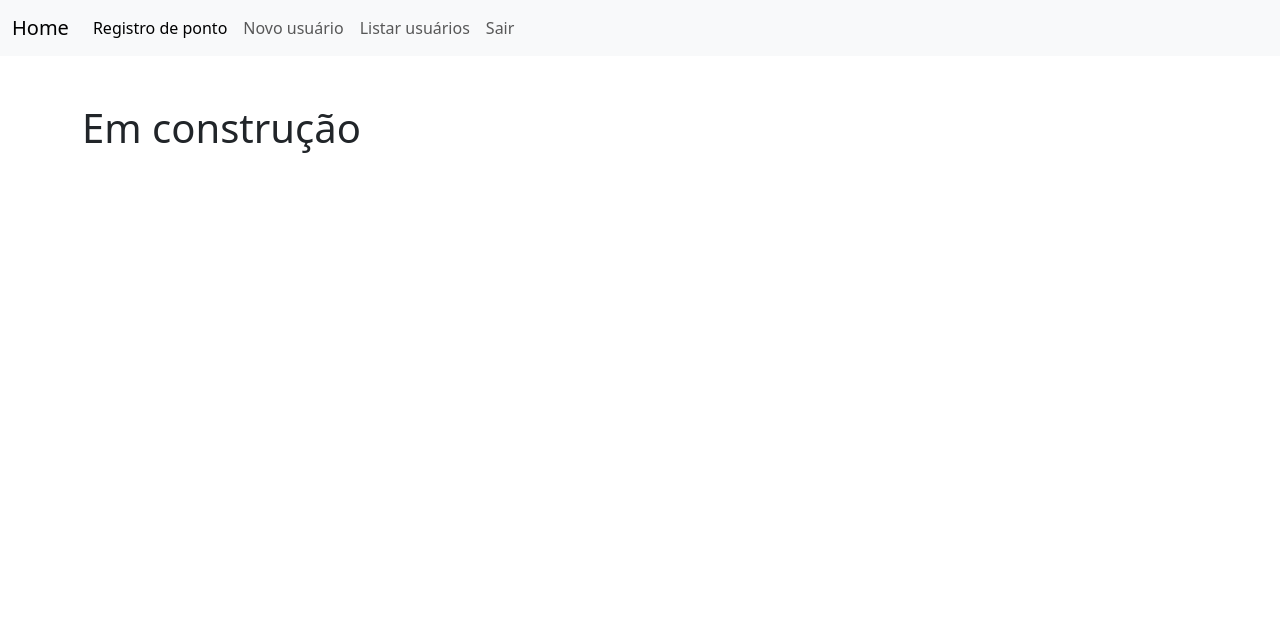
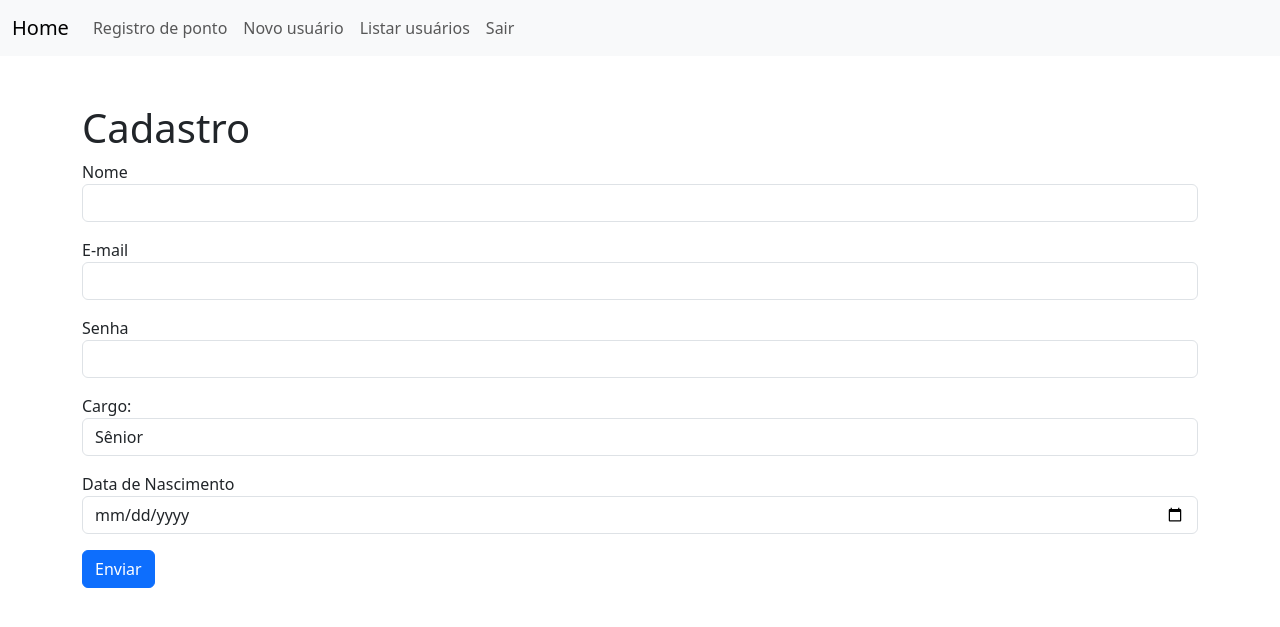
Before and after one commit to Fujikakombi/projetoControledeponto, a PHP site: page /?page=registro in a window 1280 px wide. Shown: the top 627 px of the page. Run offline with PHP 8.4, Linux system fonts and the light colour scheme; a user stored in the database is signed in; data comes from the database, SQL or seed files in the repository.

Commit message:
Segundo commit

```diff
--- a/index.php
+++ b/index.php
@@ -30,7 +30,7 @@ if (!empty($_SESSION["id"])) {
             <div class="collapse navbar-collapse" id="navbarNav">
                 <ul class="navbar-nav">
                     <li class="nav-item">
-                        <a class="nav-link active" aria-current="page" href="home.php">Registro de ponto</a>
+                        <a class="nav-link" href="?page=registro">Registro de ponto</a>
                     </li>
                     <li class="nav-item">
                         <a class="nav-link" href="?page=novo">Novo usuário</a>
@@ -52,6 +52,9 @@ if (!empty($_SESSION["id"])) {
                 <?php
 
                 switch (@$_REQUEST["page"]) {
+                    case "registro":
+                        include("registroponto.php");
+                        break;
                     case "novo":
                         include("cadastro.php");
                         break;
@@ -67,8 +70,7 @@ if (!empty($_SESSION["id"])) {
                     case "sair":
                         include("logout.php");
                         break;
-                    default:
-                        print "<h1>Em construção</h1>";
+
                 }
                 ?>
 
--- /dev/null
+++ b/registroponto.php
@@ -0,0 +1,38 @@
+<h1>Cadastro</h1>
+
+<form form action="?page=salvar" method="POST">
+    <input type="hidden" name="acao" value="cadastrar">
+    <div class="mb-3">
+        <label>Nome</label>
+        <input type="text" name="nome" class="form-control">
+    </div>
+
+    <div class="mb-3">
+        <label>E-mail</label>
+        <input type="email" name="email" class="form-control">
+    </div>
+
+    <div class="mb-3">
+        <label>Senha</label>
+        <input type="password" name="senha" class="form-control">
+    </div>
+
+    <div class="mb-3">
+    <label for="cargo">Cargo:</label>
+    <select name="cargo" id="cargo" class="form-control">
+        <option value="senior">Sênior</option>
+        <option value="pleno">Pleno</option>
+        <option value="junior">Júnior</option>
+    </select>
+</div>
+
+
+    <div class="mb-3">
+        <label>Data de Nascimento</label>
+        <input type="date" name="data_nasc" class="form-control">
+    </div>
+
+    <div class="mb-3">
+        <button type="submit" class="btn btn-primary">Enviar</button>
+    </div>
+</form>
```
